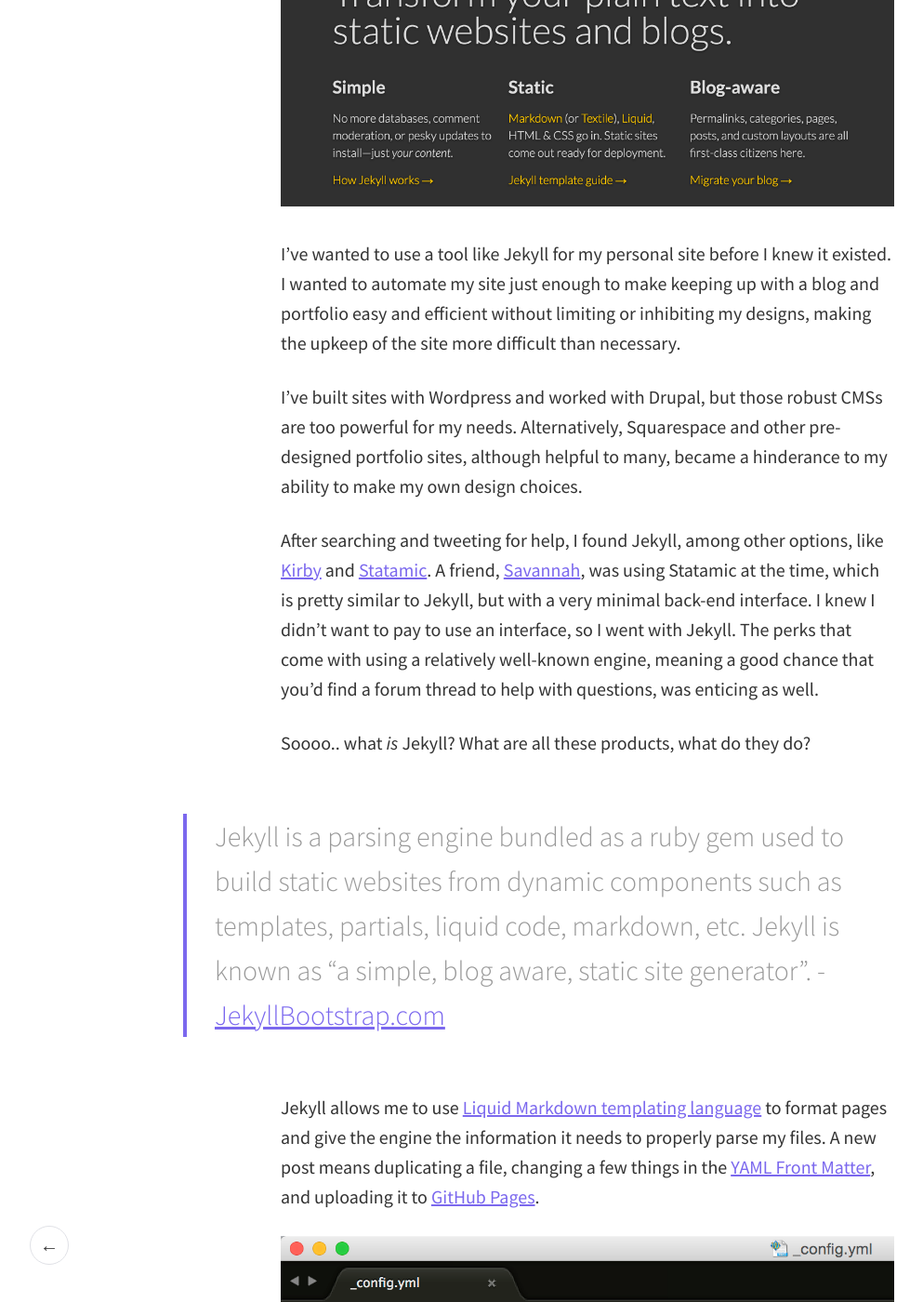
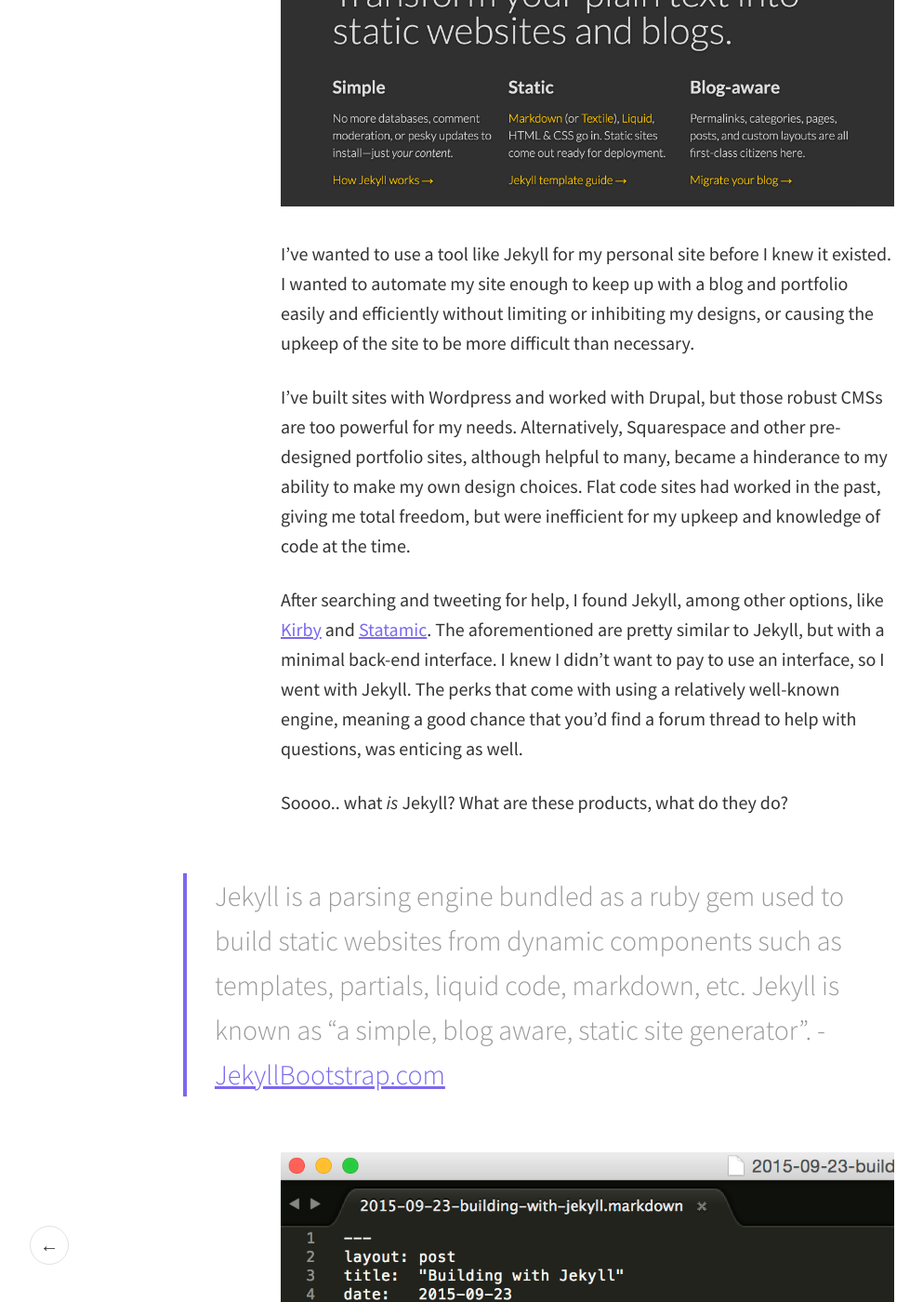
Before and after one commit to lenamasek/lenamasek.github.io, a Jekyll site: the page built from _posts/2015-09-23-building-with-jekyll.markdown, in a window 1280 px wide and 1400 px high, scrolled down 491 px. Shown: the whole window at 93% size, without its empty margins (8-1001 px from the left). Built offline with Jekyll 4.4.1, drawn with Linux system fonts in a browser that asks for light colours; some of the changed text lies outside the part shown.

Commit message:
updated jekyll post

```diff
--- a/_posts/2015-09-23-building-with-jekyll.markdown
+++ b/_posts/2015-09-23-building-with-jekyll.markdown
@@ -7,19 +7,25 @@
 
 <img src="{{ site.baseurl }}/assets/img/jekyll.png">
 
-I've wanted to use a tool like Jekyll for my personal site before I knew it existed. I wanted to automate my site just enough to make keeping up with a blog and portfolio easy and efficient without limiting or inhibiting my designs, making the upkeep of the site more difficult than necessary.
+I've wanted to use a tool like Jekyll for my personal site before I knew it existed. I wanted to automate my site enough to keep up with a blog and portfolio easily and efficiently without limiting or inhibiting my designs, or causing the upkeep of the site to be more difficult than necessary.
 
-I've built sites with Wordpress and worked with Drupal, but those robust CMSs are too powerful for my needs. Alternatively, Squarespace and other pre-designed portfolio sites, although helpful to many, became a hinderance to my ability to make my own design choices.
+I've built sites with Wordpress and worked with Drupal, but those robust CMSs are too powerful for my needs. Alternatively, Squarespace and other pre-designed portfolio sites, although helpful to many, became a hinderance to my ability to make my own design choices. Flat code sites had worked in the past, giving me total freedom, but were inefficient for my upkeep and knowledge of code at the time.
 
-After searching and tweeting for help, I found Jekyll, among other options, like [Kirby](http://getkirby.com/) and [Statamic](http://statamic.com/). A friend, [Savannah](http://sava.nnah.rocks), was using Statamic at the time, which is pretty similar to Jekyll, but with a very minimal back-end interface. I knew I didn't want to pay to use an interface, so I went with Jekyll. The perks that come with using a relatively well-known engine, meaning a good chance that you'd find a forum thread to help with questions, was enticing as well.
+After searching and tweeting for help, I found Jekyll, among other options, like [Kirby](http://getkirby.com/) and [Statamic](http://statamic.com/). The aforementioned are pretty similar to Jekyll, but with a minimal back-end interface. I knew I didn't want to pay to use an interface, so I went with Jekyll. The perks that come with using a relatively well-known engine, meaning a good chance that you'd find a forum thread to help with questions, was enticing as well.
 
-Soooo.. what *is* Jekyll? What are all these products, what do they do?
+Soooo.. what *is* Jekyll? What are these products, what do they do?
 
 >Jekyll is a parsing engine bundled as a ruby gem used to build static websites from dynamic components such as templates, partials, liquid code, markdown, etc. Jekyll is known as "a simple, blog aware, static site generator". - [JekyllBootstrap.com](http://jekyllbootstrap.com)
 
-Jekyll allows me to use [Liquid Markdown templating language](https://jekyllrb.com/docs/templates/) to format pages and give the engine the information it needs to properly parse my files. A new post means duplicating a file, changing a few things in the [YAML Front Matter](http://jekyllrb.com/docs/frontmatter/), and uploading it to [GitHub Pages](https://pages.github.com/).
+<img src="{{ site.baseurl }}/assets/img/jekyll-frontmatter.png">
+
+Jekyll offers [a _config.yml file](https://jekyllrb.com/docs/configuration/) in your root directory where you can plug in easy to read information that will be parsed into appropriate locations in your 'head' tag and other locations around the site. You're able to add lots of information into this file, or scale back, depending on your needs.
 
 <img src="{{ site.baseurl }}/assets/img/jekyll-config-code.png">
+
+Jekyll's parsing allows me to use [Liquid Markdown templating language](https://jekyllrb.com/docs/templates/) to format pages and give the engine the information it needs to properly parse my files. A new post means duplicating a file, changing a few things in the [YAML Front Matter](http://jekyllrb.com/docs/frontmatter/), and uploading it to [GitHub Pages](https://pages.github.com/).
+
+For styling, I chose the theme [Hikari](http://mx3m.github.io/hikari-for-jekyll/), which had tons of great features built in, including [SCSS](http://www.sitepoint.com/whats-difference-sass-scss/), or Sassy CSS, a CSS-like syntax within Sass, which helped me write more efficient stylesheets and become more comfortable with Sass itself.
 
 I've been somewhat avoiding writing this post because I don't know that I'm *done* learning or building with Jekyll. I don't know everything about how Jekyll works, yet. I've learned a lot so far, though, which is awesome.
 
```
Also changed, not shown: assets/img/jekyll-frontmatter.png (added).
